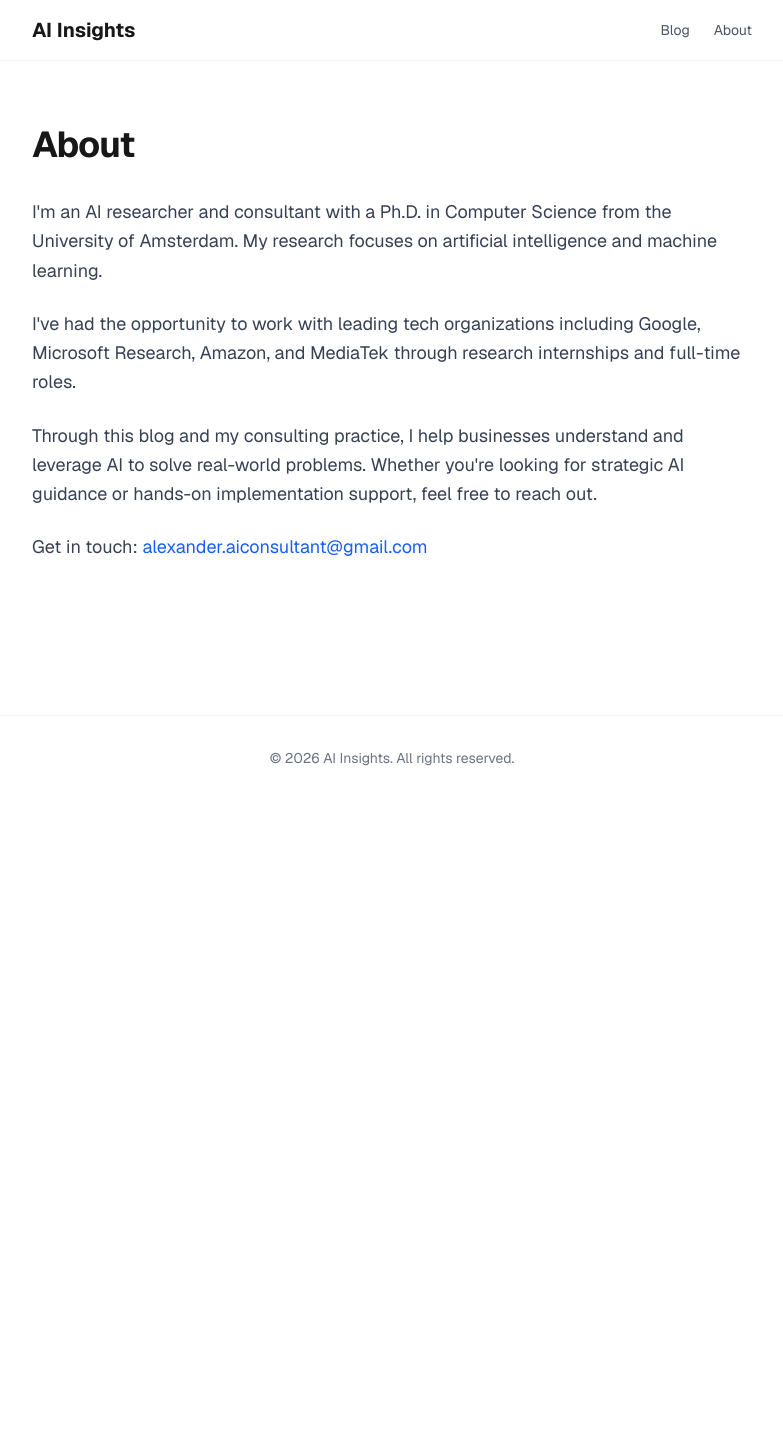
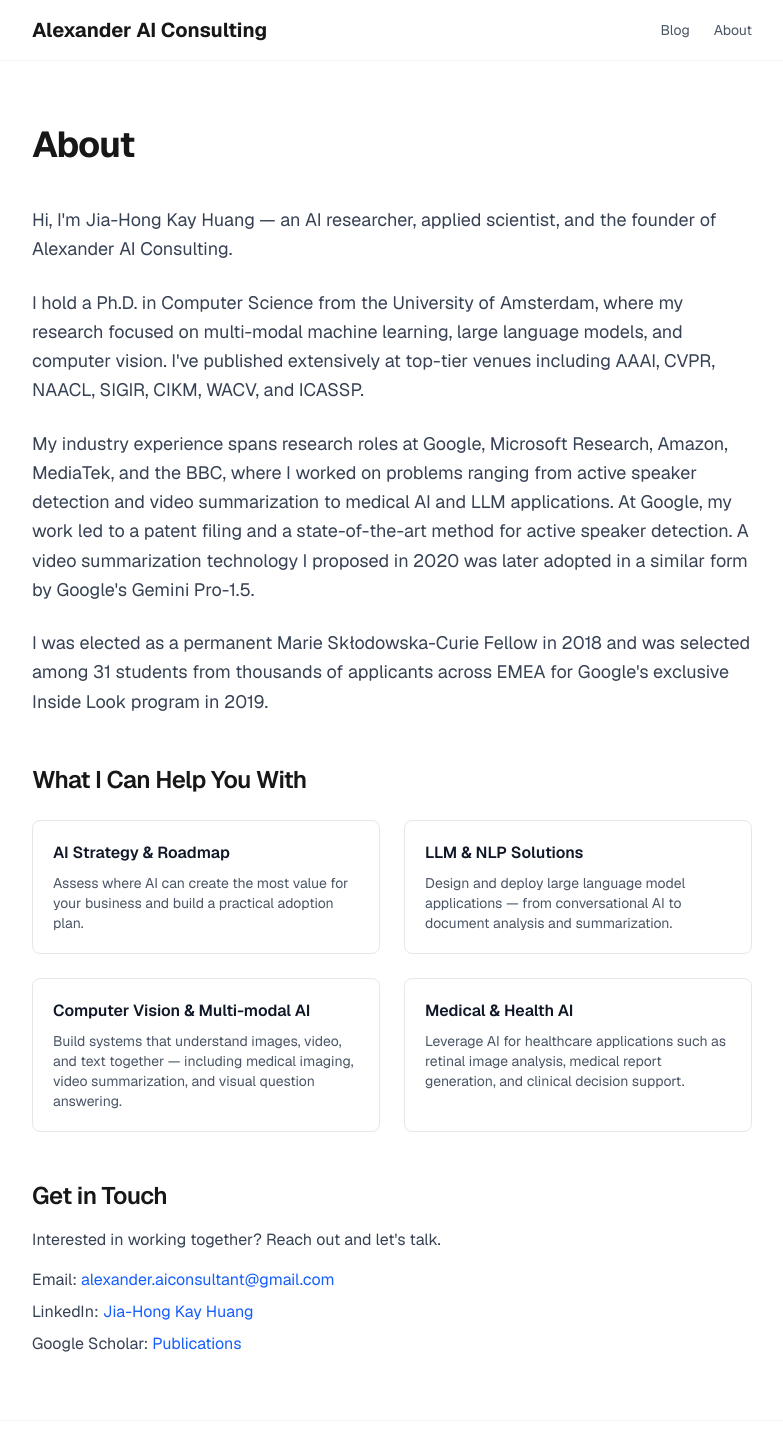
Before and after one commit to alexander-aiconsultant/ai-blog, a Next.js app: page /about in a window 1280 px wide. Shown: the top 1455 px of the page, without its empty margins (248-1031 px from the left). Before the commit the page ends 800 px from the top, so only its background shows below. Built offline with nearby package versions, Linux system fonts and the light colour scheme.

Commit message:
Rebrand to Alexander AI Consulting

```diff
--- a/src/app/about/page.tsx
+++ b/src/app/about/page.tsx
@@ -1,26 +1,90 @@
+import Link from "next/link";
+
 export default function About() {
   return (
     <main className="max-w-3xl mx-auto px-6 py-16">
-      <h1 className="text-4xl font-bold tracking-tight">About</h1>
-      <div className="mt-8 space-y-6 text-gray-700 text-lg leading-relaxed">
+      <h1 className="text-4xl font-bold tracking-tight">
+        About
+      </h1>
+
+      <section className="mt-10 space-y-6 text-gray-700 text-lg leading-relaxed">
         <p>
-          I&apos;m an AI researcher and consultant with a Ph.D. in Computer
-          Science from the University of Amsterdam. My research focuses on
-          artificial intelligence and machine learning.
+          Hi, I&apos;m Jia-Hong Kay Huang — an AI researcher, applied
+          scientist, and the founder of Alexander AI Consulting.
         </p>
         <p>
-          I&apos;ve had the opportunity to work with leading tech organizations
-          including Google, Microsoft Research, Amazon, and MediaTek through
-          research internships and full-time roles.
+          I hold a Ph.D. in Computer Science from the University of
+          Amsterdam, where my research focused on multi-modal machine
+          learning, large language models, and computer vision. I&apos;ve
+          published extensively at top-tier venues including AAAI, CVPR,
+          NAACL, SIGIR, CIKM, WACV, and ICASSP.
         </p>
         <p>
-          Through this blog and my consulting practice, I help businesses
-          understand and leverage AI to solve real-world problems. Whether
-          you&apos;re looking for strategic AI guidance or hands-on
-          implementation support, feel free to reach out.
+          My industry experience spans research roles at Google, Microsoft
+          Research, Amazon, MediaTek, and the BBC, where I worked on
+          problems ranging from active speaker detection and video
+          summarization to medical AI and LLM applications. At Google, my
+          work led to a patent filing and a state-of-the-art method for
+          active speaker detection. A video summarization technology I
+          proposed in 2020 was later adopted in a similar form by
+          Google&apos;s Gemini Pro-1.5.
         </p>
         <p>
-          Get in touch:{" "}
+          I was elected as a permanent Marie Skłodowska-Curie Fellow in
+          2018 and was selected among 31 students from thousands of
+          applicants across EMEA for Google&apos;s exclusive Inside Look
+          program in 2019.
+        </p>
+      </section>
+
+      <section className="mt-12">
+        <h2 className="text-2xl font-semibold tracking-tight">
+          What I Can Help You With
+        </h2>
+        <div className="mt-6 grid gap-6 sm:grid-cols-2">
+          <div className="rounded-lg border border-gray-200 p-5">
+            <h3 className="font-semibold text-gray-900">AI Strategy &amp; Roadmap</h3>
+            <p className="mt-2 text-sm text-gray-600">
+              Assess where AI can create the most value for your business
+              and build a practical adoption plan.
+            </p>
+          </div>
+          <div className="rounded-lg border border-gray-200 p-5">
+            <h3 className="font-semibold text-gray-900">LLM &amp; NLP Solutions</h3>
+            <p className="mt-2 text-sm text-gray-600">
+              Design and deploy large language model applications —
+              from conversational AI to document analysis and summarization.
+            </p>
+          </div>
+          <div className="rounded-lg border border-gray-200 p-5">
+            <h3 className="font-semibold text-gray-900">Computer Vision &amp; Multi-modal AI</h3>
+            <p className="mt-2 text-sm text-gray-600">
+              Build systems that understand images, video, and text
+              together — including medical imaging, video summarization,
+              and visual question answering.
+            </p>
+          </div>
+          <div className="rounded-lg border border-gray-200 p-5">
+            <h3 className="font-semibold text-gray-900">Medical &amp; Health AI</h3>
+            <p className="mt-2 text-sm text-gray-600">
+              Leverage AI for healthcare applications such as retinal
+              image analysis, medical report generation, and clinical
+              decision support.
+            </p>
+          </div>
+        </div>
+      </section>
+
+      <section className="mt-12 space-y-4">
+        <h2 className="text-2xl font-semibold tracking-tight">
+          Get in Touch
+        </h2>
+        <p className="text-gray-700">
+          Interested in working together? Reach out and let&apos;s talk.
+        </p>
+        <div className="flex flex-col gap-2 text-gray-700">
+          <p>
+            Email:{" "}
             <a
               href="mailto:alexander.aiconsultant@gmail.com"
               className="text-blue-600 hover:underline"
@@ -28,7 +92,30 @@ export default function About() {
               alexander.aiconsultant@gmail.com
             </a>
           </p>
+          <p>
+            LinkedIn:{" "}
+            <a
+              href="https://www.linkedin.com/in/jia-hong-huang-7139a9b4/"
+              target="_blank"
+              rel="noopener noreferrer"
+              className="text-blue-600 hover:underline"
+            >
+              Jia-Hong Kay Huang
+            </a>
+          </p>
+          <p>
+            Google Scholar:{" "}
+            <a
+              href="https://scholar.google.com/citations?user=SrUWuYkAAAAJ&hl=en"
+              target="_blank"
+              rel="noopener noreferrer"
+              className="text-blue-600 hover:underline"
+            >
+              Publications
+            </a>
+          </p>
         </div>
+      </section>
     </main>
   );
 }
--- a/src/app/layout.tsx
+++ b/src/app/layout.tsx
@@ -14,9 +14,9 @@ const geistMono = Geist_Mono({
 });
 
 export const metadata: Metadata = {
-  title: "AI Insights — AI Research & Consulting Blog",
+  title: "Alexander AI Consulting — AI Research & Consulting Blog",
   description:
-    "Insights on artificial intelligence, machine learning, and building intelligent systems.",
+    "Insights on artificial intelligence, machine learning, and building intelligent systems. By Jia-Hong Kay Huang.",
 };
 
 export default function RootLayout({
@@ -33,7 +33,7 @@ export default function RootLayout({
         <nav className="border-b border-gray-100">
           <div className="max-w-3xl mx-auto px-6 py-4 flex justify-between items-center">
             <Link href="/" className="text-xl font-bold">
-              AI Insights
+              Alexander AI Consulting
             </Link>
             <div className="flex gap-6 text-sm text-gray-600">
               <Link href="/" className="hover:text-gray-900">
@@ -48,7 +48,7 @@ export default function RootLayout({
         <div className="flex-1">{children}</div>
         <footer className="border-t border-gray-100 py-8">
           <div className="max-w-3xl mx-auto px-6 text-center text-sm text-gray-500">
-            © {new Date().getFullYear()} AI Insights. All rights reserved.
+            © {new Date().getFullYear()} Alexander AI Consulting. All rights reserved.
           </div>
         </footer>
       </body>
--- a/src/app/page.tsx
+++ b/src/app/page.tsx
@@ -7,9 +7,9 @@ export default function Home() {
   return (
     <main className="max-w-3xl mx-auto px-6 py-16">
       <header className="mb-16">
-        <h1 className="text-4xl font-bold tracking-tight">AI Insights</h1>
+        <h1 className="text-4xl font-bold tracking-tight">Alexander AI Consulting</h1>
         <p className="mt-4 text-lg text-gray-600">
-          Thoughts on AI, machine learning, and building intelligent systems.
+          Insights on AI, machine learning, and building intelligent systems.
         </p>
       </header>
 
```
Lines whose indentation alone changed are shown as unchanged.
